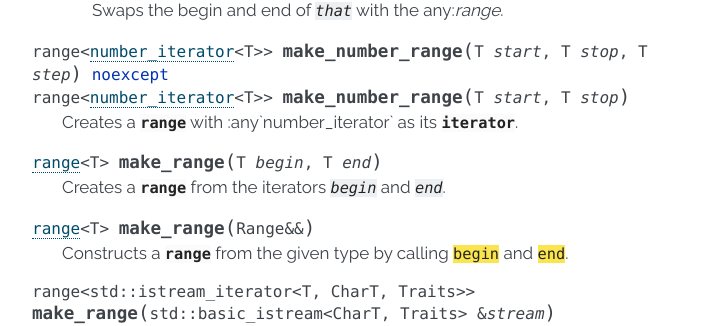
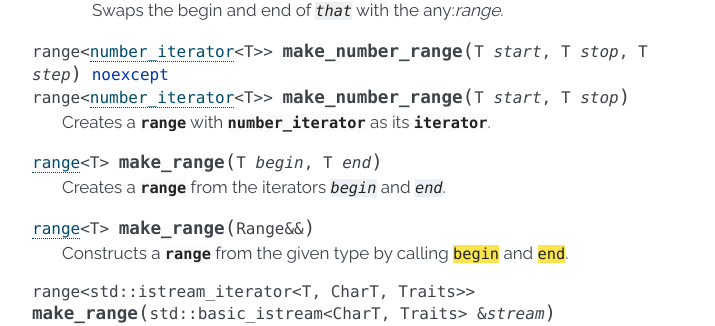
Before and after one commit to mnmlstc/core, a Sphinx documentation site: the page built from docs/range.rst, in a window 1280 px wide and 900 px high, scrolled down 4098 px. Shown: the part 148-474 px from the top of the window, without its empty margins (388-1103 px from the left). Built offline with Sphinx 7.4.7, drawn with Linux system fonts in a browser that asks for light colours.

Commit message:
Fix range documentation typo

```diff
--- a/docs/range.rst
+++ b/docs/range.rst
@@ -241,7 +241,7 @@ Component Interface
                 T start, T stop, T step) noexcept
               range<number_iterator<T>> make_number_range(T start, T stop)
 
-   Creates a :any:`range` with :any`number_iterator` as its :any:`iterator`.
+   Creates a :any:`range` with :any:`number_iterator` as its :any:`iterator`.
 
 .. function:: range<T> make_range (T begin, T end)
 
```
